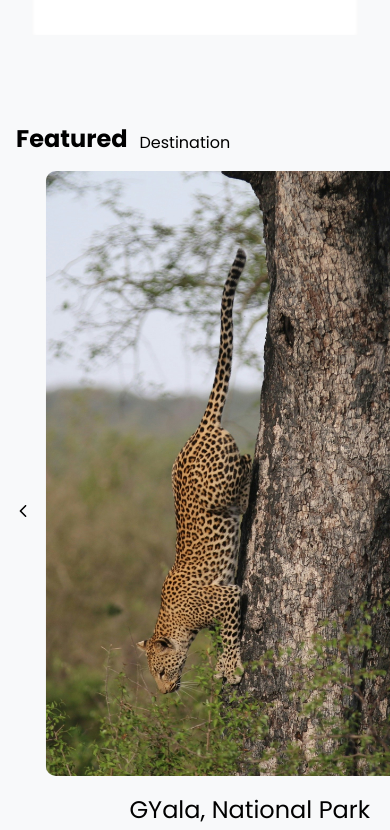
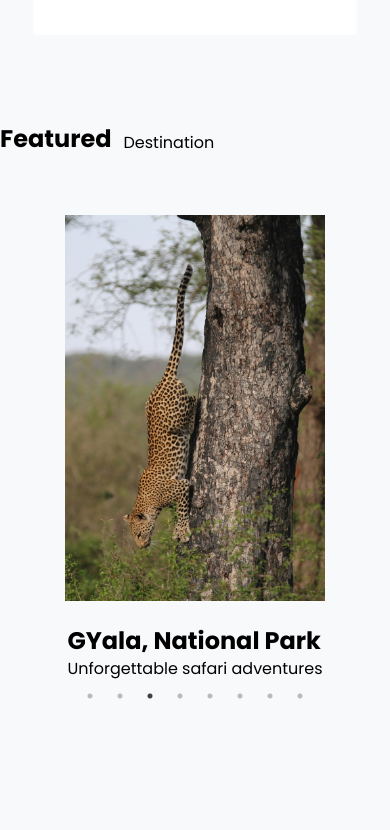
Before and after one commit to odwely-team-01/travelXlanka, a Next.js app: page / in a window 390 px wide. Shown: the part 1925-2755 px from the top of the page. Built offline with nearby package versions, Linux system fonts and the light colour scheme.

Commit message:
carosal complected

```diff
--- a/app/components/customComponents/home/FeatureCard.tsx
+++ b/app/components/customComponents/home/FeatureCard.tsx
@@ -10,12 +10,12 @@ interface FeatureCardProps {
 
 const FeatureCard: React.FC<FeatureCardProps> = ({ imageSrc, title, description }) => {
   return (
-    <div className='flex flex-col gap-2 border'>
+    <div className='flex flex-col gap-2 items-center'>
       <Image
         src={imageSrc}
         alt={title}
-        width={300}
-        height={300}
+        width={260}
+        height={260}
         className='object-cover'
       />
       <span className='flex flex-col px-4'>
--- /dev/null
+++ b/app/components/customComponents/home/FeatureCardOwl.tsx
@@ -0,0 +1,57 @@
+import Slider from 'react-slick';
+import 'slick-carousel/slick/slick.css';
+import 'slick-carousel/slick/slick-theme.css';
+import { DestinationData } from '@/app/data/destinationData';
+import FeatureCard from './FeatureCard';
+
+const settings = {
+  dots: true,
+  infinite: true,
+  speed: 500,
+  slidesToShow: 4,
+  slidesToScroll: 1,
+  autoplay: true,
+  autoplaySpeed: 3000,
+  responsive: [
+    {
+      breakpoint: 1100,
+      settings: {
+        slidesToShow: 3,
+        slidesToScroll: 1,
+      },
+    },
+    {
+      breakpoint: 815,
+      settings: {
+        slidesToShow: 2,
+        slidesToScroll: 1,
+      },
+    },
+    {
+      breakpoint: 550,
+      settings: {
+        slidesToShow: 1,
+        slidesToScroll: 1,
+      },
+    },
+  ],
+};
+
+const FeatureCardOwl: React.FC = () => {
+  return (
+    <div className='w-full py-10'>
+      <Slider {...settings}>
+        {DestinationData.map((destination, index) => (
+          <FeatureCard
+            key={index}
+            imageSrc={destination.imageSrc}
+            title={destination.title}
+            description={destination.description}
+          />
+        ))}
+      </Slider>
+    </div>
+  );
+};
+
+export default FeatureCardOwl;
--- a/app/layout.tsx
+++ b/app/layout.tsx
@@ -4,6 +4,10 @@ import './globals.css';
 import { Poppins } from 'next/font/google';
 import Footer from './components/customComponents/Footer';
 import Navbar from './components/customComponents/Navbar';
+
+import 'slick-carousel/slick/slick.css'; // Import slick-carousel CSS
+import 'slick-carousel/slick/slick-theme.css'; // Import slick-carousel theme CSS
+import './globals.css';
 
 
 const poppins = Poppins({
--- a/app/page.tsx
+++ b/app/page.tsx
@@ -13,6 +13,8 @@ import TourCard from './components/customComponents/tour/TourCard';
 import HomeHeroBanner from './components/customComponents/home/HomeHeroBanner';
 import Testimony from './components/customComponents/home/Testimony';
 import FeatureCarousel from './components/customComponents/home/FeatureCarousel';
+import { DestinationData } from './data/destinationData';
+import FeatureCardOwl from './components/customComponents/home/FeatureCardOwl';
 
 export default function Home() {
   return (
@@ -50,19 +52,39 @@ export default function Home() {
         </div>
       </div>
 
-      <div className="w-full flex flex-col justify-center items-start sm:items-center bg-[#f8f9fa] overflow-hidden px-4">
-        <div className="w-full xl:w-[1140px]">
-          <div className="flex text-black flex-col w-full justify-start gap-5">
+      <div className="w-full flex flex-col justify-center items-start sm:items-center bg-[#f8f9fa] overflow-hidden ">
+
+          <div className="flex text-black flex-col w-full justify-start gap-5 max-w-[1140px]">
             <span className="flex flex-row items-end gap-3">
               <p className="text-2xl font-bold">Featured</p>
               <p>Destination</p>
             </span>
+            <div>
+            <FeatureCardOwl/>
+            </div>
           </div>
+
+
+       <div className='w-full h-[700px]'>
+       {/* <div className="grid sm:grid-cols-1 md:grid-cols-2 lg:grid-cols-3 xl:grid-cols-4 2xl:grid-cols-5 gap-8 py-10 justify-items-center">
+          {DestinationData.map((destination, index) => (
+            <FeatureCard
+              key={index}
+              imageSrc={destination.imageSrc}
+              title={destination.title}
+              description={destination.description}
+            />
+          ))}
+        </div> */}
+
+
+
+
         </div>
 
-        <div className="flex flex-row">
-          <FeatureCarousel />
-        </div>
+
+
+
       </div>
 
       <div className="flex flex-col justify-center items-center py-20">
--- a/package.json
+++ b/package.json
@@ -19,6 +19,7 @@
     "react-dom": "^18",
     "react-hook-form": "^7.53.0",
     "react-icons": "^5.3.0",
+    "react-owl-carousel": "^2.3.3",
     "react-slick": "^0.30.2",
     "sharp": "^0.33.5",
     "slick-carousel": "^1.8.1",
@@ -28,6 +29,7 @@
     "@types/node": "^20",
     "@types/react": "^18",
     "@types/react-dom": "^18",
+    "@types/react-slick": "^0.23.13",
     "autoprefixer": "^10.4.20",
     "eslint-config-airbnb-typescript": "^18.0.0",
     "eslint-config-next": "14.2.8",
--- a/tailwind.config.ts
+++ b/tailwind.config.ts
@@ -8,6 +8,9 @@ const config: Config = {
   ],
   theme: {
     extend: {
+      screens: {
+        sx: '815px',
+      },
       colors: {
         background: 'var(--background)',
         foreground: 'var(--foreground)',
```
Also changed, not shown: 1 other file (tests, documents, lock files or other folders).
